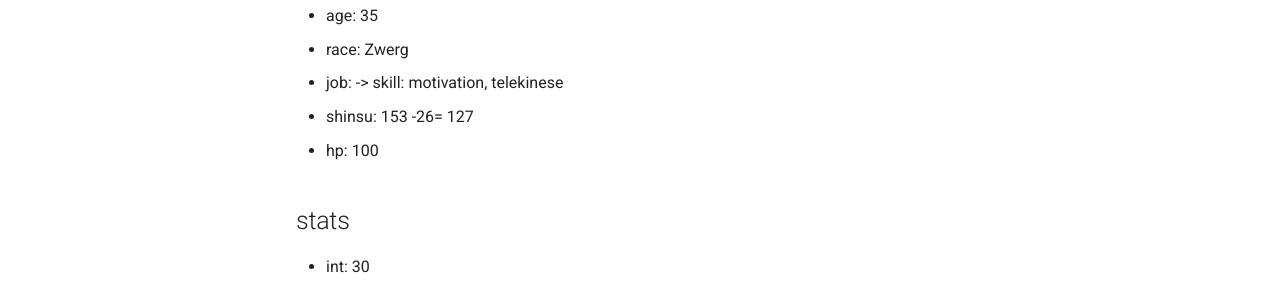
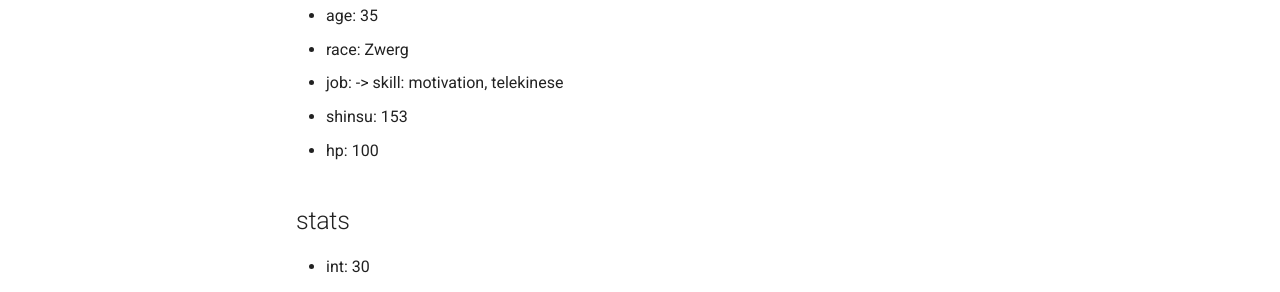
Before and after one commit to mkdocs-pnp/avalon, an MkDocs documentation site: the page built from docs/character/shaggy.md, in a window 1280 px wide and 900 px high. Shown: the part 336-628 px from the top of the window. Built offline with MkDocs 1.6.1 and Material for MkDocs 9.7.7, drawn with Linux system fonts in a browser that asks for light colours.

Commit message:
Update shaggy.md

```diff
--- a/docs/character/shaggy.md
+++ b/docs/character/shaggy.md
@@ -8,7 +8,7 @@
 * age: 35
 * race: Zwerg
 * job: -> skill: motivation, telekinese
-* shinsu: 153 -26= 127
+* shinsu: 153
 * hp: 100
 
 ## stats
```
